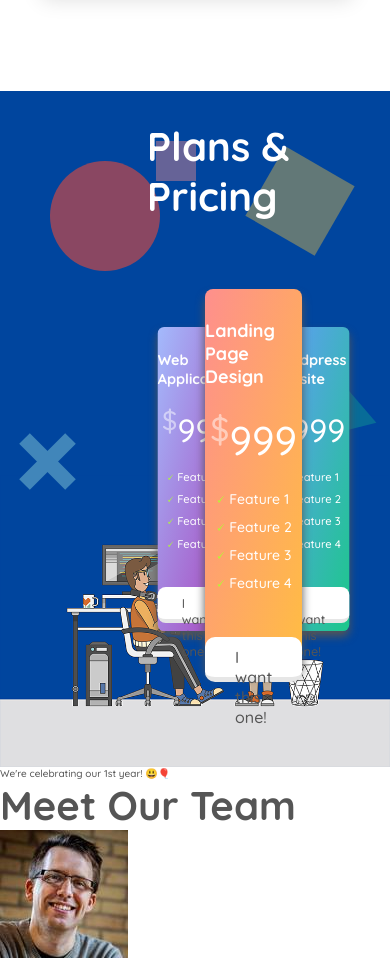
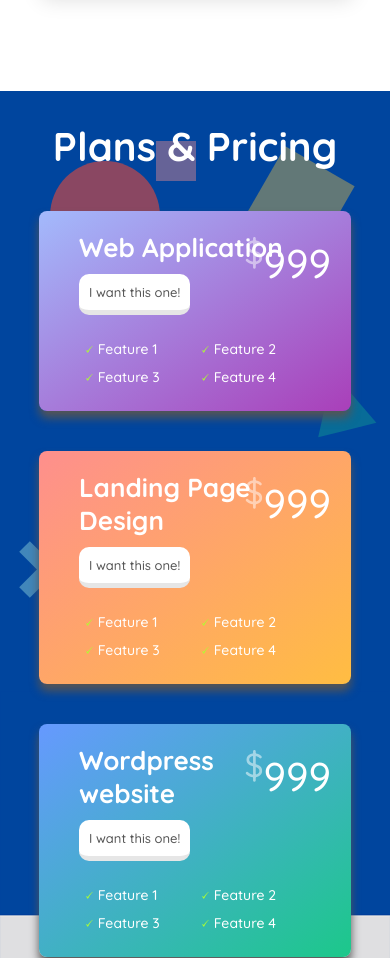
Before and after one commit to crjoseabraham/landingpage-1, a plain HTML site: page public/index.html in a window 390 px wide. Shown: the part 2109-3067 px from the top of the page. Drawn offline with Linux system fonts and the light colour scheme.

Commit message:
Pricing section media queries

```diff
--- a/public/index.html
+++ b/public/index.html
@@ -128,42 +128,42 @@
 						</span>
 
 						<ul class="pricing__card-features mt-2">
-							<li><span>🗸</span> Feature 1</li>
-							<li><span>🗸</span> Feature 2</li>
-							<li><span>🗸</span> Feature 3</li>
-							<li><span>🗸</span> Feature 4</li>
+							<li> Feature 1</li>
+							<li> Feature 2</li>
+							<li> Feature 3</li>
+							<li> Feature 4</li>
 						</ul>
 
 						<a href="#" class="btn btn--white mt-4"> I want this one! </a>
 					</div>
 
 					<div class="pricing__card">
-						<h3> Wordpress website </h3>
+						<h3> Wordpress &nbsp;<p class="breakpoint">website</p> </h3>
 						<span class="price mt-2">
 							<sup> $</sup>999
 						</span>
 
 						<ul class="pricing__card-features mt-2">
-							<li><span>🗸</span> Feature 1</li>
-							<li><span>🗸</span> Feature 2</li>
-							<li><span>🗸</span> Feature 3</li>
-							<li><span>🗸</span> Feature 4</li>
+							<li> Feature 1</li>
+							<li> Feature 2</li>
+							<li> Feature 3</li>
+							<li> Feature 4</li>
 						</ul>
 
 						<a href="#" class="btn btn--white mt-4"> I want this one! </a>
 					</div>
 
 					<div class="pricing__card main">
-						<h3> Landing Page Design </h3>
+						<h3> Landing Page &nbsp; <p class="breakpoint">Design</p> </h3>
 						<span class="price mt-2">
 							<sup> $</sup>999
 						</span>
 
 						<ul class="pricing__card-features mt-2">
-							<li><span>🗸</span> Feature 1</li>
-							<li><span>🗸</span> Feature 2</li>
-							<li><span>🗸</span> Feature 3</li>
-							<li><span>🗸</span> Feature 4</li>
+							<li> Feature 1</li>
+							<li> Feature 2</li>
+							<li> Feature 3</li>
+							<li> Feature 4</li>
 						</ul>
 
 						<a href="#" class="btn btn--white mt-4"> I want this one! </a>
--- a/sass/components/_pricing.scss
+++ b/sass/components/_pricing.scss
@@ -5,7 +5,6 @@
 	background-position: bottom left;
 	background-size: contain;
 	position: relative;
-	height: 80vh;
 	display: flex;
 	justify-content: flex-end;
 
@@ -32,13 +31,14 @@
     justify-content: center;
     align-items: center;
     flex: 1;
-    width: 100%;
+		width: 100%;
+		padding: 0;
+		padding-bottom: $m-size;
 	}
 
 	&__card
 	{
 		width: 27rem;
-		height: 38rem;
 		display: flex;
 		box-shadow: 0px 7px 10px $gray-dark;
 		border-radius: 8px;
@@ -114,8 +114,10 @@
 			{
 				padding: .5rem;
 
-				& > span
+				&::before
 				{
+					content: '🗸';
+					font-size: $s-size;
 					color: greenyellow;
 				}
 			}
@@ -123,10 +125,125 @@
 	}
 }
 
-@media only screen and (max-width: 755px)
+@media only screen and (max-width: 1100px)
+{
+	.pricing
+	{
+		&__content
+		{
+			width: 90%;
+		}
+	}
+}
+
+@media only screen and (max-width: 860px)
+{
+	.pricing
+	{
+		&__title
+		{
+			padding-top: 3rem;
+		}
+
+		&__content
+		{
+			width: 100%;
+			padding: 0;
+		}
+	}
+}
+
+@media only screen and (max-width: 768px)
 {
 	.shape--gray-block
 	{
 		display: none;
 	}
 }
+
+@media only screen and (max-width: 700px)
+{
+	.pricing
+	{
+		&__cards
+		{
+			flex-direction: column;
+		}
+
+		&__card
+		{
+			width: 80%;
+			height: auto;
+			align-items: flex-start;
+			padding: 2rem 4rem;
+			margin-top: $l-size;
+
+			&:first-child,
+			&:nth-child(2)
+			{
+				z-index: 10;
+				transform: none;
+
+				&:hover
+				{
+					transform: none;
+
+					& ~ .main
+					{
+						transform: none;
+					}
+				}
+			}
+
+			& > h3
+			{
+				font-size: $m-size;
+				display: flex;
+				flex-wrap: wrap;
+			}
+
+			& > a
+			{
+				order: 1;
+				margin-top: 1rem !important;
+			}
+
+			& > .price
+			{
+				order: 2;
+				position: absolute;
+				top: 0;
+				right: 2rem;
+			}
+
+			& > ul
+			{
+				order: 3;
+				display: flex;
+				flex-wrap: wrap;
+
+				& > li
+				{
+					width: 50%;
+				}
+			}
+		}
+	}
+
+	.btn--white
+	{
+		font-size: 1.3rem;
+		padding: 1rem;
+		height: auto;
+	}
+}
+
+@media only screen and (max-width: 537px)
+{
+	.pricing__card.main > h3,
+	.pricing__card:nth-child(2) > h3
+	{
+		display: flex;
+		flex-direction: column;
+	}
+}
```
Also changed, not shown: public/css/main.css, 1 other file.
